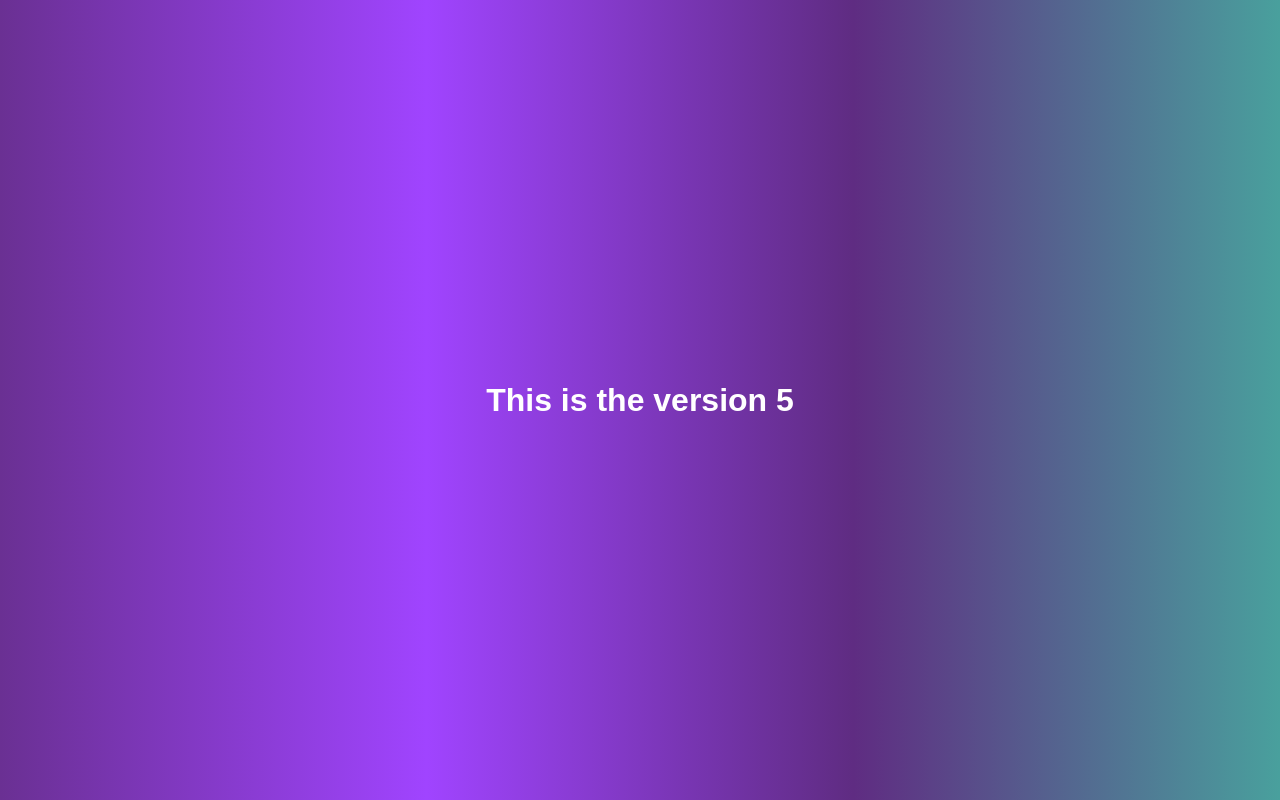
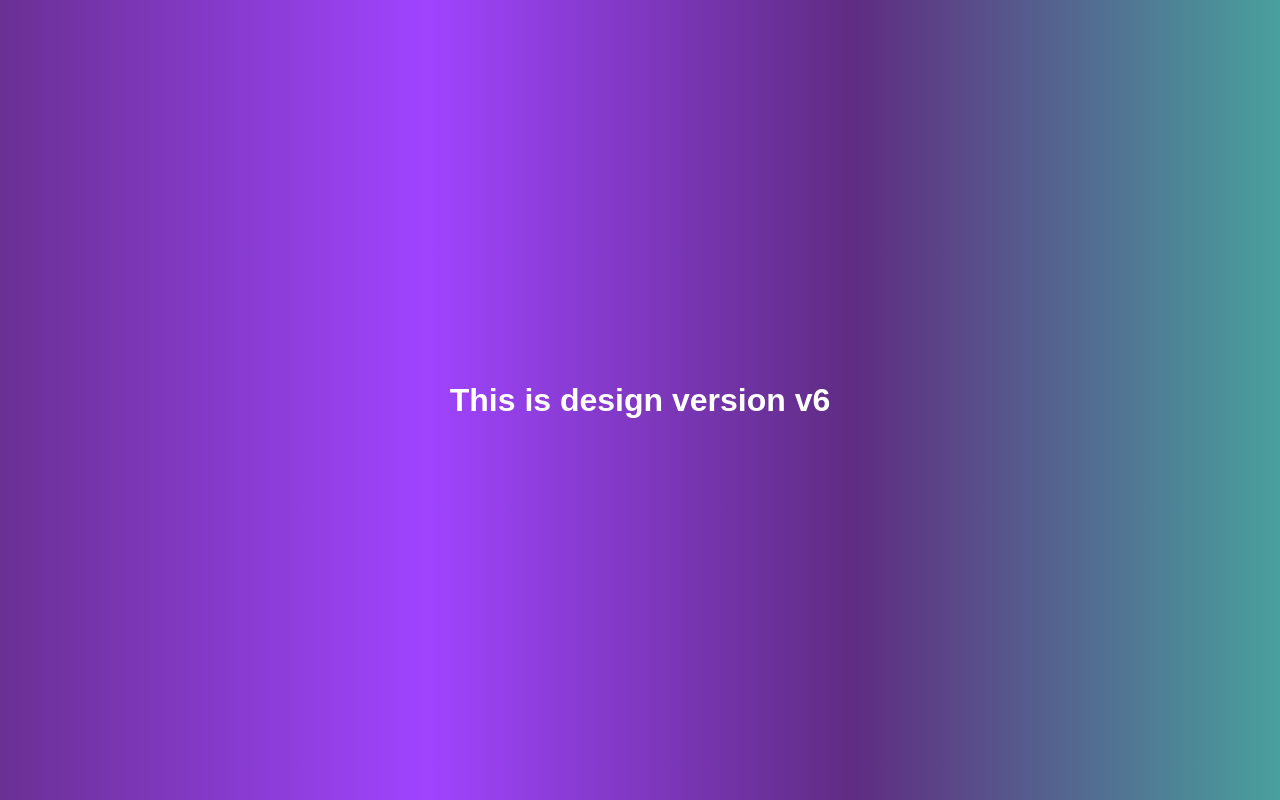
Before and after one commit to Qwert-246/Sentinel, a plain HTML site: page index.html in a window 1280 px wide. Drawn offline with Linux system fonts and the light colour scheme.

Commit message:
Chenged H1

```diff
--- a/index.html
+++ b/index.html
@@ -7,6 +7,6 @@
     <link rel="stylesheet" href="styles.css">
 </head>
 <body>
-   <h1>This is the version 5</h1>
+   <h1>This is design version v6</h1>
 </body>
 </html>
```
